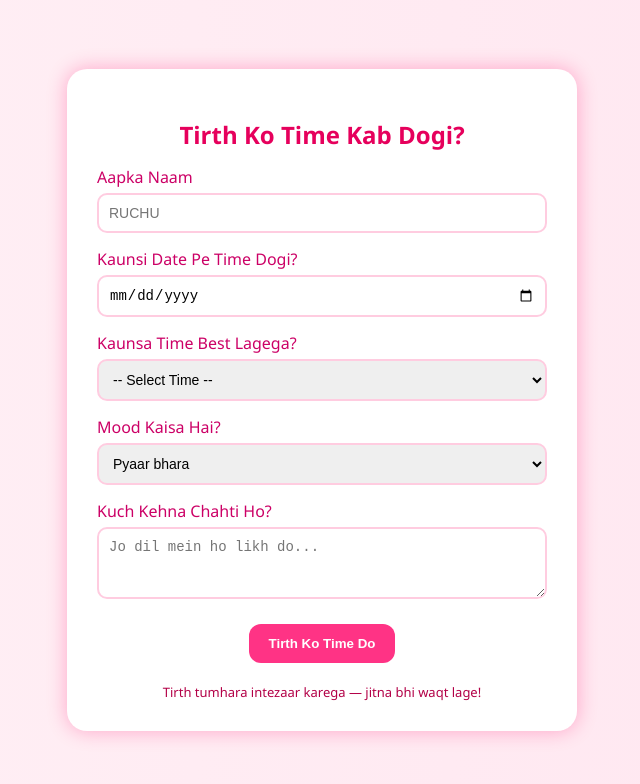
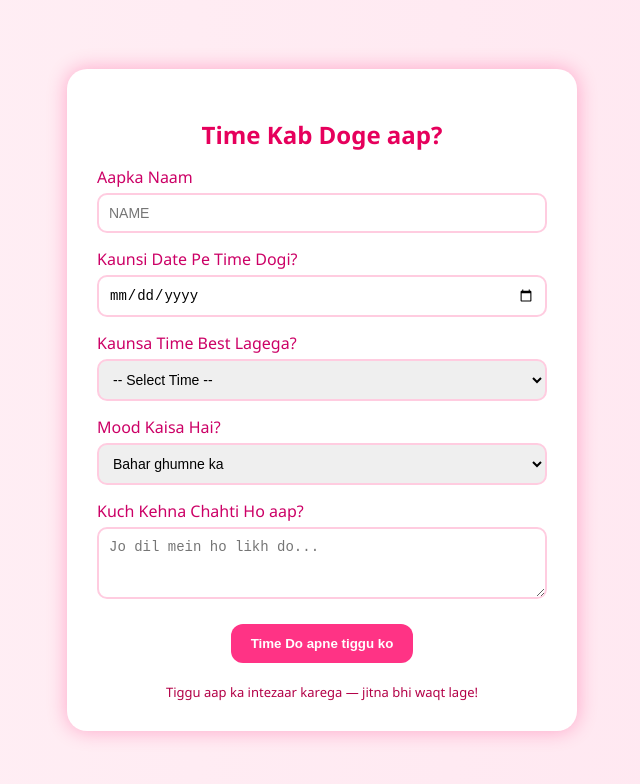
Before and after one commit to Tirthkapatel/appoinment-form, a plain HTML site: page index.html in a window 1280 px wide. Shown: the whole page, without its empty margins (318-958 px from the left). Drawn offline with Linux system fonts and the light colour scheme.

Commit message:
Update index.html

```diff
--- a/index.html
+++ b/index.html
@@ -2,7 +2,7 @@
 <html lang="en">
 <head>
   <meta charset="UTF-8" />
-  <title>RUCHU Please Fill This</title>
+  <title>Any massage for me</title>
   <style>
     body {
       background: linear-gradient(to right, #fff0f5, #ffe6f0);
@@ -70,7 +70,7 @@
 </head>
 <body>
   <div class="form-container">
-    <h2>Tirth Ko Time Kab Dogi?</h2>
+    <h2>Time Kab Doge aap?</h2>
 
     <form action="https://formsubmit.co/kapateltirth209@gmail.com" method="POST">
 
@@ -78,7 +78,7 @@
       <input type="hidden" name="_captcha" value="false" />
 
       <label for="name">Aapka Naam</label>
-      <input type="text" name="name" id="name" placeholder="RUCHU" required />
+      <input type="text" name="name" id="name" placeholder="NAME" required />
 
       <label for="date">Kaunsi Date Pe Time Dogi?</label>
       <input type="date" name="date" id="date" required />
@@ -94,20 +94,20 @@
 
       <label for="mood">Mood Kaisa Hai?</label>
       <select name="mood" id="mood">
-        <option>Pyaar bhara</option>
+        <option>Bahar ghumne ka</option>
         <option>Thoda busy hoon</option>
         <option>Chill karna hai</option>
         <option>Tumse milne ka mann hai</option>
       </select>
 
-      <label for="note">Kuch Kehna Chahti Ho?</label>
+      <label for="note">Kuch Kehna Chahti Ho aap?</label>
       <textarea name="note" id="note" rows="3" placeholder="Jo dil mein ho likh do..."></textarea>
 
-      <button type="submit">Tirth Ko Time Do</button>
+      <button type="submit">Time Do apne tiggu ko</button>
     </form>
 
     <div class="footer">
-      Tirth tumhara intezaar karega — jitna bhi waqt lage!
+      Tiggu aap ka intezaar karega — jitna bhi waqt lage!
     </div>
   </div>
 </body>
```
